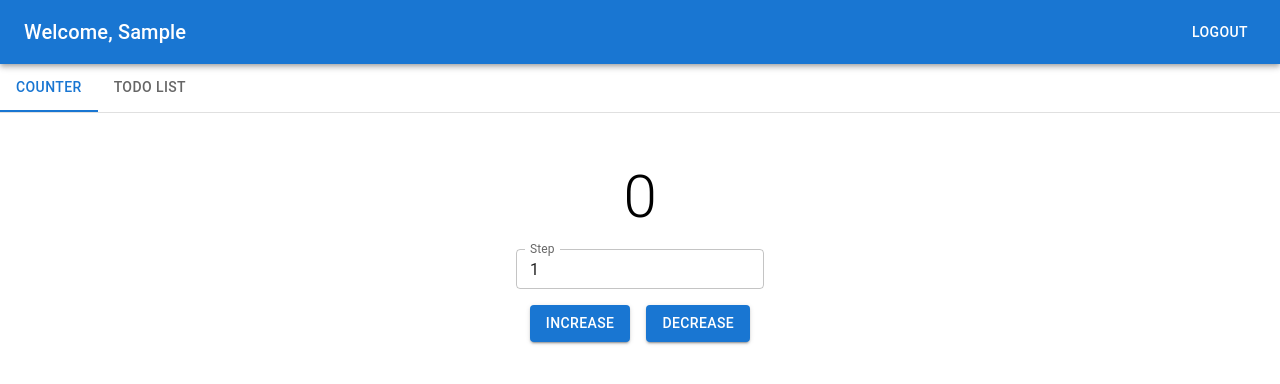
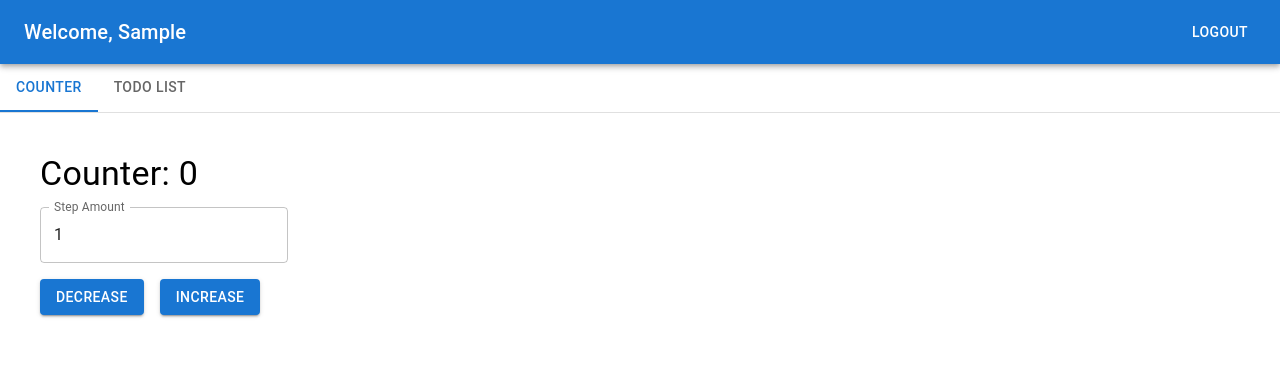
Before and after one commit to vit2tweak/counter1, a React (Create React App) app: page / in a window 1280 px wide. Both pictures are taken after typing "Sample" into the empty fields and a click on the button "ENTER". Shown: the top 384 px of the page. Built offline with nearby package versions, Linux system fonts and the light colour scheme.

Commit message:
AI Upgrade: code comment (program-note.md updated)

```diff
--- a/src/components/Counter.js
+++ b/src/components/Counter.js
@@ -1,46 +1,66 @@
 import React, { useState } from 'react';
-import { Box, Button, TextField, Typography } from '@mui/material';
+import { Button, TextField, Box, Typography } from '@mui/material';
 
-function Counter() {
+/**
+ * Counter Component
+ * Manages a numeric counter with customizable step increment/decrement
+ *
+ * @component
+ * @returns {JSX.Element} Rendered Counter component
+ */
+const Counter = () => {
+  // State management for counter value and step amount
   const [count, setCount] = useState(0);
   const [step, setStep] = useState(1);
 
+  /**
+   * Validates and updates the step value
+   * @param {Event} e - Change event from step input
+   */
   const handleStepChange = (e) => {
     const value = parseInt(e.target.value) || 1;
-    setStep(Math.max(1, value));
+    setStep(Math.max(1, value)); // Ensure step is at least 1
+  };
+
+  /**
+   * Increments the counter by current step value
+   */
+  const increment = () => {
+    setCount(prevCount => prevCount + step);
+  };
+
+  /**
+   * Decrements the counter by current step value
+   */
+  const decrement = () => {
+    setCount(prevCount => prevCount - step);
   };
 
   return (
-    <Box sx={{ textAlign: 'center', p: 3 }}>
-      <Typography variant="h2">{count}</Typography>
-      <Box sx={{ my: 2 }}>
-        <TextField
-          type="number"
-          label="Step"
-          value={step}
-          onChange={handleStepChange}
-          size="small"
-          sx={{ mx: 1 }}
-        />
-      </Box>
-      <Box>
-        <Button
-          variant="contained"
-          onClick={() => setCount(count + step)}
-          sx={{ mx: 1 }}
-        >
+    <Box sx={{ p: 2 }}>
+      <Typography variant="h4" gutterBottom>
+        Counter: {count}
+      </Typography>
+
+      <TextField
+        label="Step Amount"
+        type="number"
+        value={step}
+        onChange={handleStepChange}
+        sx={{ mb: 2 }}
+        inputProps={{ min: 1 }}
+      />
+
+      <Box sx={{ display: 'flex', gap: 2 }}>
+        <Button variant="contained" onClick={decrement}>
+          Decrease
+        </Button>
+        <Button variant="contained" onClick={increment}>
           Increase
-        </Button>
-        <Button
-          variant="contained"
-          onClick={() => setCount(count - step)}
-          sx={{ mx: 1 }}
-        >
-          Decrease
         </Button>
       </Box>
     </Box>
   );
-}
+};
 
 export default Counter;
--- a/src/components/TodoList.js
+++ b/src/components/TodoList.js
@@ -1,105 +1,107 @@
 import React, { useState, useEffect } from 'react';
-import {
-  Box,
-  List,
-  ListItem,
-  ListItemText,
-  ListItemSecondaryAction,
-  IconButton,
-  TextField,
-  Button,
-  Checkbox
-} from '@mui/material';
-import { Delete, Edit } from '@mui/icons-material';
+import { List, ListItem, TextField, Button, Checkbox, IconButton, Box } from '@mui/material';
+import DeleteIcon from '@mui/icons-material/Delete';
 
-function TodoList() {
+/**
+ * TodoList Component
+ * Manages a list of todo items with CRUD operations
+ *
+ * @component
+ * @returns {JSX.Element} Rendered TodoList component
+ */
+const TodoList = () => {
+  // State management for todos and new todo input
   const [todos, setTodos] = useState([]);
   const [newTodo, setNewTodo] = useState('');
-  const [editId, setEditId] = useState(null);
 
+  /**
+   * Load todos from localStorage on component mount
+   */
   useEffect(() => {
     const savedTodos = localStorage.getItem('todos');
-    if (savedTodos) setTodos(JSON.parse(savedTodos));
+    if (savedTodos) {
+      setTodos(JSON.parse(savedTodos));
+    }
   }, []);
 
+  /**
+   * Save todos to localStorage whenever they change
+   */
   useEffect(() => {
     localStorage.setItem('todos', JSON.stringify(todos));
   }, [todos]);
 
-  const handleAdd = () => {
+  /**
+   * Adds a new todo item
+   * @param {Event} e - Form submission event
+   */
+  const handleSubmit = (e) => {
+    e.preventDefault();
     if (!newTodo.trim()) return;
-    setTodos([...todos, { id: Date.now(), text: newTodo, completed: false }]);
+
+    const newTodoItem = {
+      id: Date.now(),
+      text: newTodo.trim(),
+      completed: false
+    };
+
+    setTodos(prevTodos => [...prevTodos, newTodoItem]);
     setNewTodo('');
   };
 
-  const handleDelete = (id) => {
-    setTodos(todos.filter(todo => todo.id !== id));
+  /**
+   * Toggles todo completion status
+   * @param {number} id - Todo item ID
+   */
+  const toggleTodo = (id) => {
+    setTodos(prevTodos =>
+      prevTodos.map(todo =>
+        todo.id === id ? { ...todo, completed: !todo.completed } : todo
+      )
+    );
   };
 
-  const handleToggle = (id) => {
-    setTodos(todos.map(todo =>
-      todo.id === id ? { ...todo, completed: !todo.completed } : todo
-    ));
-  };
-
-  const handleEdit = (id, newText) => {
-    setTodos(todos.map(todo =>
-      todo.id === id ? { ...todo, text: newText } : todo
-    ));
-    setEditId(null);
+  /**
+   * Deletes a todo item
+   * @param {number} id - Todo item ID
+   */
+  const deleteTodo = (id) => {
+    setTodos(prevTodos => prevTodos.filter(todo => todo.id !== id));
   };
 
   return (
-    <Box sx={{ p: 3 }}>
-      <Box sx={{ display: 'flex', mb: 2 }}>
+    <Box sx={{ p: 2 }}>
+      <form onSubmit={handleSubmit}>
         <TextField
           fullWidth
           value={newTodo}
           onChange={(e) => setNewTodo(e.target.value)}
           placeholder="Add new todo"
-          size="small"
+          sx={{ mb: 2 }}
         />
-        <Button
-          variant="contained"
-          onClick={handleAdd}
-          sx={{ ml: 1 }}
-        >
-          Add
+        <Button type="submit" variant="contained">
+          Add Todo
         </Button>
-      </Box>
+      </form>
+
       <List>
         {todos.map(todo => (
           <ListItem key={todo.id}>
             <Checkbox
               checked={todo.completed}
-              onChange={() => handleToggle(todo.id)}
+              onChange={() => toggleTodo(todo.id)}
             />
-            {editId === todo.id ? (
-              <TextField
-                fullWidth
-                defaultValue={todo.text}
-                onBlur={(e) => handleEdit(todo.id, e.target.value)}
-                autoFocus
-              />
-            ) : (
-              <ListItemText
-                primary={todo.text}
-                sx={{ textDecoration: todo.completed ? 'line-through' : 'none' }}
-              />
-            )}
-            <ListItemSecondaryAction>
-              <IconButton onClick={() => setEditId(todo.id)}>
-                <Edit />
-              </IconButton>
-              <IconButton onClick={() => handleDelete(todo.id)}>
-                <Delete />
-              </IconButton>
-            </ListItemSecondaryAction>
+            <Box sx={{ flexGrow: 1, textDecoration: todo.completed ? 'line-through' : 'none' }}>
+              {todo.text}
+            </Box>
+            <IconButton onClick={() => deleteTodo(todo.id)}>
+              <DeleteIcon />
+            </IconButton>
           </ListItem>
         ))}
       </List>
     </Box>
   );
-}
+};
 
 export default TodoList;
```
Also changed, not shown: 1 other file (tests, documents, lock files or other folders).
